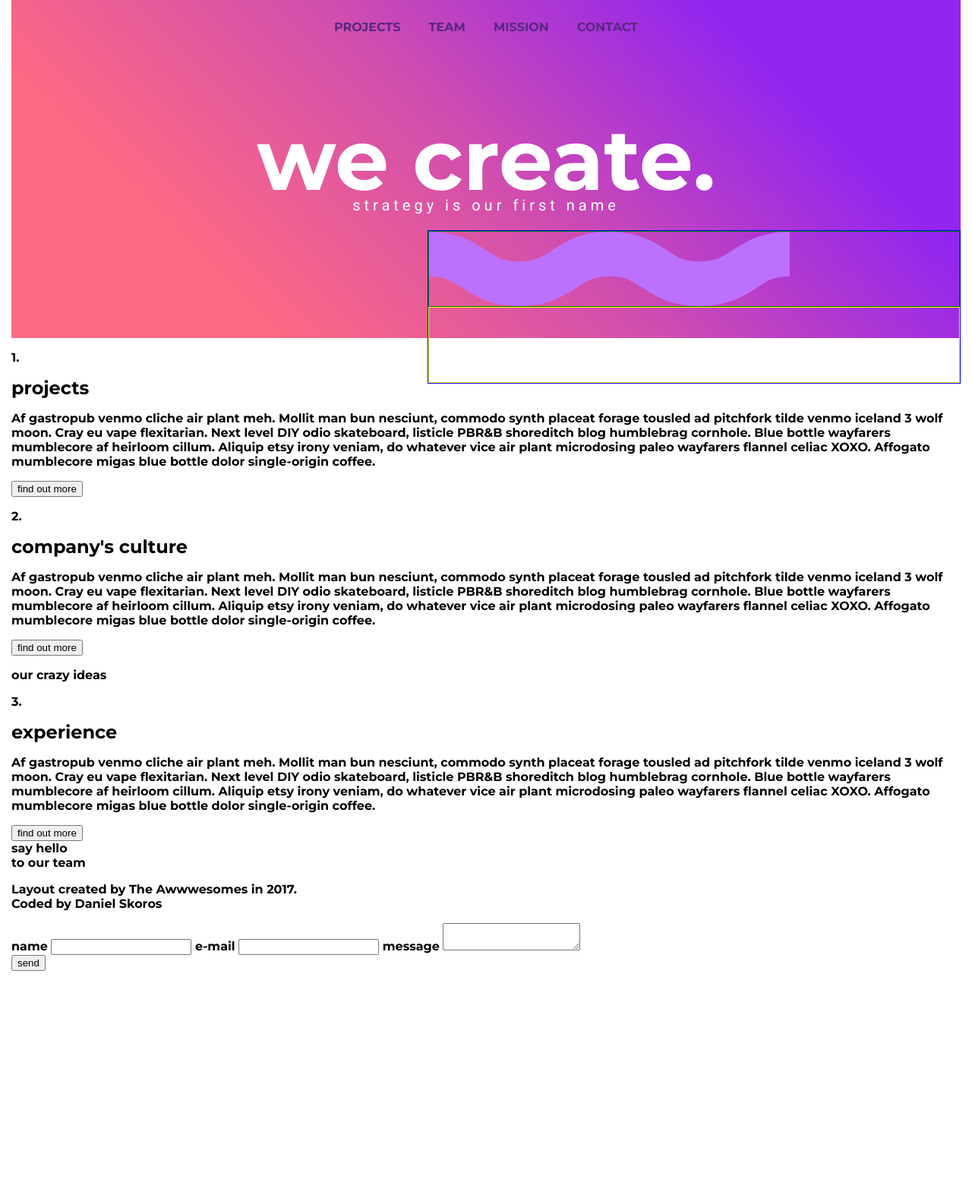
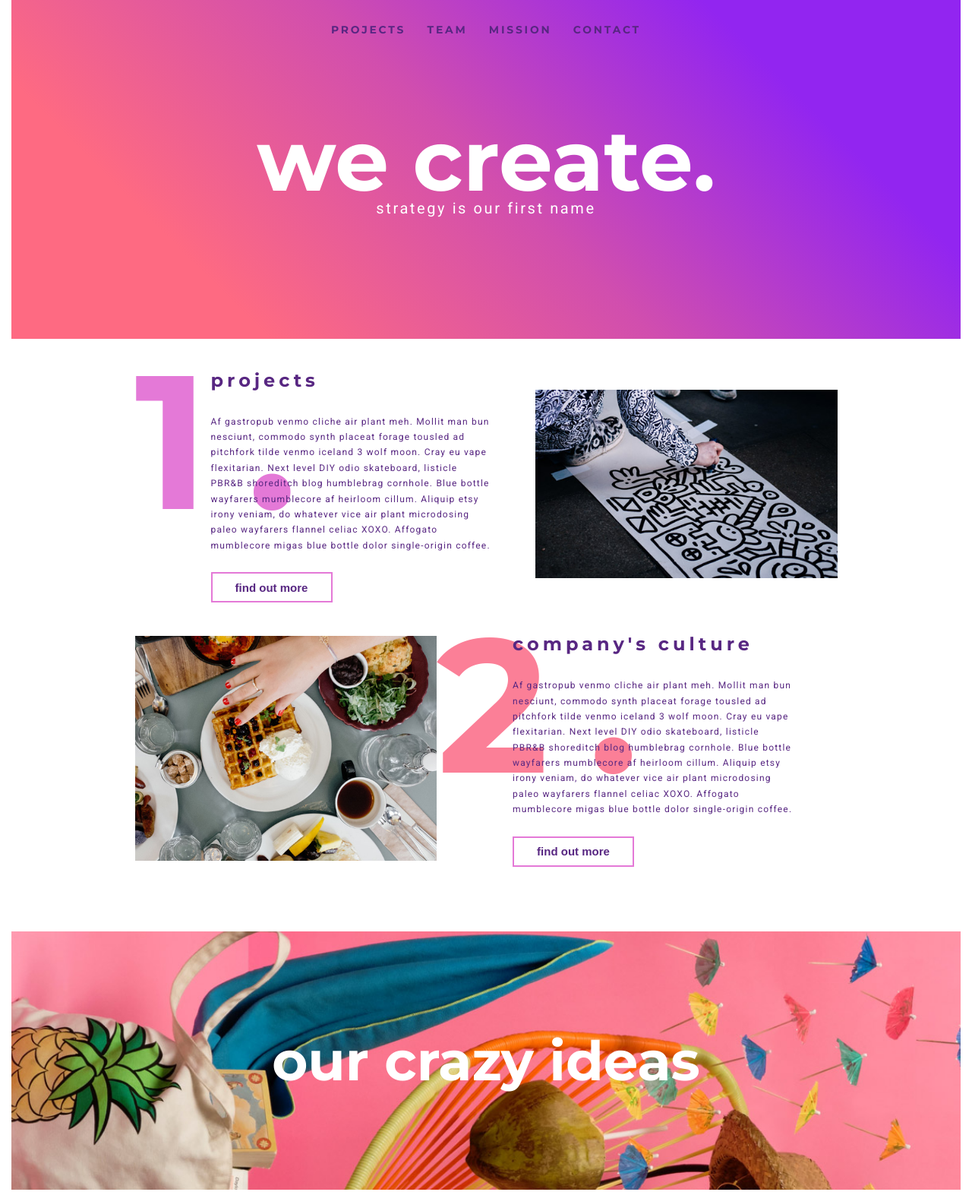
Before and after one commit to filippietruszynski/we-create, a plain HTML site: page index.html in a window 1280 px wide. Shown: the top 1569 px of the page at 76% size. Before the commit the page ends 1278 px from the top, so only its background shows below. Drawn offline with Linux system fonts and the light colour scheme.

Commit message:
Initial commit

```diff
--- a/css/main.css
+++ b/css/main.css
@@ -1,62 +1,67 @@
 :root {
-    --bg-color: rgb(255, 255, 255);
-    --bg-gadient-one: rgb(254, 106, 130);
-    --bg-gadient-two: rgb(209, 78, 174);
-    --bg-gadient-three: rgb(146, 37, 240);
-    --body-text:;
+    --background-color: rgb(255, 255, 255);
+    --body-text: rgb(88, 39, 130);
     --heading-text: rgb(255, 255, 255);
-    --link-text: rgb(88, 39, 130);
+    --form-input-text: rgb(239, 220, 255);
+    --form-button-color: rgb(255, 255, 255);
+
+    --section-text-number-one: rgb(228, 121, 215);
+    --section-text-number-two: rgb(251, 127, 151);
+    --section-text-number-three: rgb(229, 32, 181);
+
+    --header-gadient-one: rgb(254, 106, 130);
+    --header-gadient-two: rgb(209, 78, 174);
+    --header-gadient-three: rgb(146, 37, 240);
+
+    --footer-gradient-one: rgb(255, 127, 196);
+    --footer-gradient-two: rgb(147, 38, 240);
 }
 
 * {
+    margin: 0;
+    padding: 0;
     box-sizing: border-box;
 }
 
 body {
     font-size: 16px;
-    margin: 0;
-    padding: 0;
-    background-color: var(--bg-color);
+    color: var(--body-text);
+    background-color: var(--background-color);
     font-family: 'Montserrat', sans-serif;
+
+    /*robocze*/
     max-width: 1250px;
     margin: 0 auto;
-}
-
-h1, h2, h3 {
-    margin: 0;
-}
-
-ul {
-    list-style: none;
-    margin: 0;
-    padding: 0;
+    /*robocze*/
 }
 
 .page-header {
-    background: var(--bg-gadient-one);
-    background: linear-gradient(45deg, var(--bg-gadient-one) 20%, var(--bg-gadient-two) 50%, var(--bg-gadient-three) 80%);
-
     width: 100%;
-    height: 445px;
+    height: 27.85em;
     position: relative;
 
     display: flex;
     align-items: flex-start;
     justify-content: center;
-    flex-wrap: wrap;
+
+    background: var(--header-gadient-one);
+    background: linear-gradient(45deg,
+    var(--header-gadient-one) 20%,
+    var(--header-gadient-two) 50%,
+    var(--header-gadient-three) 80%);
 }
 
 .header-navigation {
     width: 100%;
-    height: 4.375em;
+    height: 4.8em;
 
     display: flex;
-    align-items: center;
+    align-items: flex-start;
     justify-content: center;
 }
 
-.header-navigation_list {
-    width: 25em;
+.header-navigation__list {
+    width: 25.5em;
     height: 100%;
 
     display: flex;
@@ -67,13 +72,14 @@ ul {
     text-transform: uppercase;
 }
 
-.header-navigation_item {
+.header-navigation__item {
 
 }
 
-.header-navigation_link {
-    font-size: 1em;
-    color: var(--link-text);
+.header-navigation__link {
+    color: var(--body-text);
+    font-size: 0.87em;
+    letter-spacing: 0.2em;
     text-decoration: none;
 }
 
@@ -90,48 +96,233 @@ ul {
 
 .header-brand__heading {
     color: var(--heading-text);
+    font-family: 'Montserrat', sans-serif;
     font-size: 7em;
-    line-height: 0.85em;
+    line-height: 0.9em;
     text-transform: lowercase;
-    margin: 0;
 }
 
 .header-brand__subheading {
+    color: var(--heading-text);
     font-family: 'Roboto', sans-serif;
-    font-size: 20px;
-    margin: 0;
-    color: var(--heading-text);
-    letter-spacing: 5px;
+    font-size: 1.25em;
+    letter-spacing: 0.13em;
+    text-transform: lowercase;
 }
 
 .header-waves {
-    position: absolute;
-    bottom: -60px;
-    right: 0;
-    border: solid blue 1px;
 
 }
 
 .header-wave__top {
-    background-image: url('../img/wave-top2.svg');
-    /*background-repeat: repeat-x;*/
-    background-repeat: no-repeat;
-    width: 100%;
-    height: 100px;
 
-    /*padding-bottom: 20px;*/
-
-    top: 10px;
-    right: 50px;
-    border: solid green 1px;
 }
 
 .header-wave__bottom {
-    background-image: url('../img/wave-top.svg');
-    /*background-repeat: repeat-x;*/
-    background-repeat: no-repeat;
-    width: 700px;
-    height: 100px;
-    border: solid yellow 1px;
 
 }
+
+.content-section {
+
+}
+
+.content-wrapper {
+    width: 100%;
+    max-width: 925px;
+    margin: 40px auto;
+
+    display: flex;
+    align-items: center;
+    justify-content: space-between;
+}
+
+.content-text {
+    width: 50%;
+    position: relative;
+    margin: 0 30px 0 100px;
+}
+
+.content-section:nth-child(2) .content-text {
+    order: 2;
+}
+
+.section-text__number {
+    font-size: 15.625em;
+    letter-spacing: 0.2em;
+
+    position: absolute;
+    left: -0.4em;
+    top: -0.232em;
+    z-index: -1;
+}
+
+.content-section:nth-child(1) .section-text__number {
+    color: var(--section-text-number-one);
+}
+
+.content-section:nth-child(2) .section-text__number {
+    color: var(--section-text-number-two);
+}
+
+.content-section:nth-child(4) .section-text__number {
+    color: var(--section-text-number-three);
+}
+
+.section-text__heading {
+    font-size: 1.5em;
+    letter-spacing: 5px;
+}
+
+.section-text__text {
+    font-family: 'Roboto', sans-serif;
+    font-size: 0.75em;
+    letter-spacing: 0.1em;
+    line-height: 1.7;
+
+    max-width: 370px;
+    margin: 30px 0 0 0;
+}
+
+.section-text__button {
+    color: var(--body-text);
+    font-size: 0.9375em;
+    font-weight: 700;
+
+    width: 160px;
+    height: 40px;
+    margin: 25px 0 0 0;
+
+    border: 2px solid var(--section-text-number-one);
+    border-radius: 0;
+    background: none;
+}
+
+.content-image {
+    width: 50%;
+}
+
+.content-image__img {
+    width: 100%;
+    max-width: 410px;
+}
+
+.content-aside {
+    height: 340px;
+    margin: 85px 0;
+
+    background-image: url('../img/fullbg.jpg');
+    background-position: 50% 90%;
+    background-size: 135%;
+    background-repeat: no-repeat;
+    transform: rotate(180deg);
+}
+
+.aside-wrapper {
+    width: 100%;
+    height: 100%;
+    max-width: 926px;
+    margin: 0 auto;
+    transform: rotate(-180deg);
+
+    display: flex;
+    align-items: center;
+    justify-content: center;
+}
+
+.aside-text {
+    color: var(--heading-text);
+    font-size: 4.5em;
+    text-transform: lowercase;
+}
+
+.page-footer {
+    height: 450px;
+    margin-top: 50px;
+    padding: 10px 0 20px;
+
+    background: var(--footer-gradient-one);
+    background: linear-gradient(140deg,
+                var(--footer-gradient-one) 0%,
+                var(--footer-gradient-two) 100%);
+}
+
+.footer-wrapper {
+    width: 100%;
+    max-width: 926px;
+    height: 100%;
+    margin: 0 auto;
+
+    display: flex;
+}
+
+.footer-text {
+    width: 50%;
+    margin: 40px 0 0 0;
+
+    display: flex;
+    flex-direction: column;
+    align-items: flex-start;
+    justify-content: space-between;
+}
+
+.footer-text__heading {
+    font-size: 4em;
+    margin: 65px 0 0 0;
+}
+
+.footer-text__credits {
+    font-size: 0.70em;
+    margin: 0 0 20px 0;
+    text-transform: uppercase;
+}
+
+.footer-contact {
+    width: 50%;
+    margin: 40px 0 0 0;
+    padding-left: 100px;
+
+    display: flex;
+    flex-direction: column;
+}
+
+.footer-contact__form {
+    display: flex;
+    flex-direction: column;
+}
+
+.form__label {
+    font-family: 'Roboto', sans-serif;
+    font-size: 0.75em;
+}
+
+.form__input {
+    height: 40px;
+    margin: 0 0 15px 0;
+    border: none;
+    color: var(--form-input-text);
+    border-bottom: 2px solid #440c74;
+    background: none;
+}
+
+.form__textarea {
+    margin: 20px 0;
+    padding: 10px;
+    color: var(--form-input-text);
+    border: 2px solid #440c74;
+    overflow: auto;
+    resize: none;
+    background: none;
+}
+
+.form__button {
+    width: 160px;
+    height: 40px;
+
+    font-size: 0.9375em;
+    font-weight: 700;
+    color: var(--form-button-color);
+
+    border: 1px solid var(--form-button-color);
+    border-radius: 0;
+    background: none;
+}
--- a/index.html
+++ b/index.html
@@ -2,7 +2,10 @@
 <html lang="en">
   <head>
     <meta charset="UTF-8">
-    <meta name="viewport" content="width=device-width, initial-scale=1">
+    <meta name="viewport"
+          content="width=device-width, user-scalable=no, initial-scale=1.0, maximum-scale=1.0, minimum-scale=1.0">
+    <meta http-equiv="X-UA-Compatible" content="ie=edge">
+
     <link rel="stylesheet" href="https://fonts.googleapis.com/css?family=Montserrat:700&display=swap">
     <link rel="stylesheet" href="https://fonts.googleapis.com/css?family=Roboto:400&display=swap">
     <link rel="stylesheet" href="css/main.css">
@@ -12,18 +15,18 @@
 
     <header class="page-header">
       <nav class="header-navigation">
-        <ul class="header-navigation_list">
-          <li class="header-navigation_item">
-            <a class="header-navigation_link" href="#projects">projects</a>
+        <ul class="header-navigation__list">
+          <li class="header-navigation__item">
+            <a class="header-navigation__link" href="#projects">projects</a>
           </li>
-          <li class="header-navigation_item">
-            <a class="header-navigation_link" href="#team">team</a>
+          <li class="header-navigation__item">
+            <a class="header-navigation__link" href="#team">team</a>
           </li>
-          <li class="header-navigation_item">
-            <a class="header-navigation_link" href="#mission">mission</a>
+          <li class="header-navigation__item">
+            <a class="header-navigation__link" href="#mission">mission</a>
           </li>
-          <li class="header-navigation_item">
-            <a class="header-navigation_link" href="#contact">contact</a>
+          <li class="header-navigation__item">
+            <a class="header-navigation__link" href="#contact">contact</a>
           </li>
         </ul>
       </nav>
@@ -33,44 +36,62 @@
         <p class="header-brand__subheading">strategy is our first name</p>
       </div>
 
-      <div class="header-waves">
-        <div class="header-wave__top"></div>
-        <div class="header-wave__bottom"></div>
+<!--      <div class="header-waves">-->
+<!--        <div class="header-wave__top"></div>-->
+<!--        <div class="header-wave__bottom"></div>-->
 <!--        <img class="header-wave__top" src="img/wave-top2.svg" alt="website decoration">-->
 <!--        <img class="header-wave__bottom" src="img/wave-top.svg" alt="website decoration">-->
-      </div>
+<!--      </div>-->
     </header>
 
     <main class="page-content">
       <section class="content-section"  id="projects">
         <div class="content-wrapper">
           <div class="content-text">
-              <p class="section-text_number">1.</p>
-              <h2 class="section-text_heading">projects</h2>
-              <p class="section-text_description">Af gastropub venmo cliche air plant meh. Mollit man bun nesciunt, commodo synth placeat forage tousled ad pitchfork tilde venmo iceland 3 wolf moon. Cray eu vape flexitarian. Next level DIY odio skateboard, listicle PBR&B shoreditch blog humblebrag cornhole. Blue bottle wayfarers mumblecore af heirloom cillum. Aliquip etsy irony veniam, do whatever vice air plant microdosing paleo wayfarers flannel celiac XOXO. Affogato mumblecore migas blue bottle dolor single-origin coffee.</p>
-              <button class="btn">find out more</button>
+              <span class="section-text__number">1.</span>
+              <h2 class="section-text__heading">projects</h2>
+              <p class="section-text__text">
+                Af gastropub venmo cliche air plant meh. Mollit man bun nesciunt, commodo synth placeat forage tousled ad
+                pitchfork tilde venmo iceland 3 wolf moon. Cray eu vape flexitarian. Next level DIY odio skateboard,
+                listicle PBR&B shoreditch blog humblebrag cornhole. Blue bottle wayfarers mumblecore af heirloom cillum.
+                Aliquip etsy irony veniam, do whatever vice air plant microdosing paleo wayfarers flannel celiac XOXO.
+                Affogato mumblecore migas blue bottle dolor single-origin coffee.
+              </p>
+              <button class="section-text__button">find out more</button>
           </div>
-          <div class="content-image">
-          </div>
+          <figure class="content-image">
+            <img class="content-image__img" src="img/img1.jpg" alt="person drawing on the ground">
+          </figure>
         </div>
       </section>
 
       <section class="content-section"  id="team">
         <div class="content-wrapper">
           <div class="content-text">
-            <p class="section-text_number">2.</p>
-            <h2 class="section-text_heading">company's culture</h2>
-            <p class="section-text_description">Af gastropub venmo cliche air plant meh. Mollit man bun nesciunt, commodo synth placeat forage tousled ad pitchfork tilde venmo iceland 3 wolf moon. Cray eu vape flexitarian. Next level DIY odio skateboard, listicle PBR&B shoreditch blog humblebrag cornhole. Blue bottle wayfarers mumblecore af heirloom cillum. Aliquip etsy irony veniam, do whatever vice air plant microdosing paleo wayfarers flannel celiac XOXO. Affogato mumblecore migas blue bottle dolor single-origin coffee.</p>
-            <button class="btn">find out more</button>
+            <span class="section-text__number">2.</span>
+            <h2 class="section-text__heading">
+              company's culture
+            </h2>
+            <p class="section-text__text">
+              Af gastropub venmo cliche air plant meh. Mollit man bun nesciunt, commodo synth placeat forage tousled ad
+              pitchfork tilde venmo iceland 3 wolf moon. Cray eu vape flexitarian. Next level DIY odio skateboard,
+              listicle PBR&B shoreditch blog humblebrag cornhole. Blue bottle wayfarers mumblecore af heirloom cillum.
+              Aliquip etsy irony veniam, do whatever vice air plant microdosing paleo wayfarers flannel celiac XOXO.
+              Affogato mumblecore migas blue bottle dolor single-origin coffee.
+            </p>
+            <button class="section-text__button">find out more</button>
           </div>
-          <div class="content-image">
-          </div>
+          <figure class="content-image">
+            <img class="content-image__img" src="img/img2.jpg" alt="table full of dishes">
+          </figure>
         </div>
       </section>
 
-      <aside class="content-section">
+      <aside class="content-aside">
         <div class="aside-wrapper">
-          <p class="aside-text">our crazy ideas</p>
+          <p class="aside-text">
+            our crazy ideas
+          </p>
           <div class="aside-wave"></div>
         </div>
       </aside>
@@ -78,42 +99,41 @@
       <section class="content-section"  id="mission">
         <div class="content-wrapper">
           <div class="content-text">
-            <p class="section-text_number">3.</p>
-            <h2 class="section-text_heading">experience</h2>
-            <p class="section-text_description">Af gastropub venmo cliche air plant meh. Mollit man bun nesciunt, commodo synth placeat forage tousled ad pitchfork tilde venmo iceland 3 wolf moon. Cray eu vape flexitarian. Next level DIY odio skateboard, listicle PBR&B shoreditch blog humblebrag cornhole. Blue bottle wayfarers mumblecore af heirloom cillum. Aliquip etsy irony veniam, do whatever vice air plant microdosing paleo wayfarers flannel celiac XOXO. Affogato mumblecore migas blue bottle dolor single-origin coffee.</p>
-            <button class="btn">find out more</button>
+            <span class="section-text__number">3.</span>
+            <h2 class="section-text__heading">experience</h2>
+            <p class="section-text__text">
+              Af gastropub venmo cliche air plant meh. Mollit man bun nesciunt, commodo synth placeat forage tousled ad
+              pitchfork tilde venmo iceland 3 wolf moon. Cray eu vape flexitarian. Next level DIY odio skateboard,
+              listicle PBR&B shoreditch blog humblebrag cornhole. Blue bottle wayfarers mumblecore af heirloom cillum.
+              Aliquip etsy irony veniam, do whatever vice air plant microdosing paleo wayfarers flannel celiac XOXO.
+              Affogato mumblecore migas blue bottle dolor single-origin coffee.            </p>
+            <button class="section-text__button">find out more</button>
           </div>
-          <div class="content-image">
-          </div>
+          <figure class="content-image">
+            <img class="content-image__img" src="img/img3.jpg" alt="man standing in yellow smoke">
+          </figure>
         </div>
       </section>
     </main>
 
     <footer class="page-footer" id="contact">
-      <div class="footer-heading">
-        say hello <br/>to our team
-        <p class="footer__credits">Layout created by The Awwwesomes in 2017. <br />Coded by Daniel Skoros</p>
-      </div>
-      <div>
-        <form class="footer__form">
-          <label>
-            <span class="floating-label">name</span>
-            <input type="text" class="footer__input">
-          </label>
-          <label>
-            <span class="floating-label">e-mail</span>
-            <input type="text" class="footer__input">
-          </label>
-          <label>
-            <span class="floating-label">message</span>
-            <textarea></textarea>
-          </label>
-          <div class="footer__btn__container">
-            <button class="footer__btn">
-              send
-            </button>
-          </div>
-        </form>
+      <div class="footer-wrapper">
+        <div class="footer-text">
+          <p class="footer-text__heading">say hello<br>to our team</p>
+          <p class="footer-text__credits">Coded by Filip Pietruszyński<br>Layout created by The Awwwesomes in 2017.</p>
+        </div>
+
+        <div class="footer-contact">
+          <form class="footer-contact__form">
+            <label class="form__label" for="name">name</label>
+            <input class="form__input" type="text" name="name" id="name">
+            <label class="form__label" for="email">e-mail</label>
+            <input class="form__input" type="email" name="e-mail" id="email">
+            <label class="form__label" for="message">message</label>
+            <textarea class="form__textarea" name="message" id="message" cols="30" rows="5"></textarea>
+            <input class="form__button" type="submit" value="send">
+          </form>
+        </div>
       </div>
     </footer>
 
```
